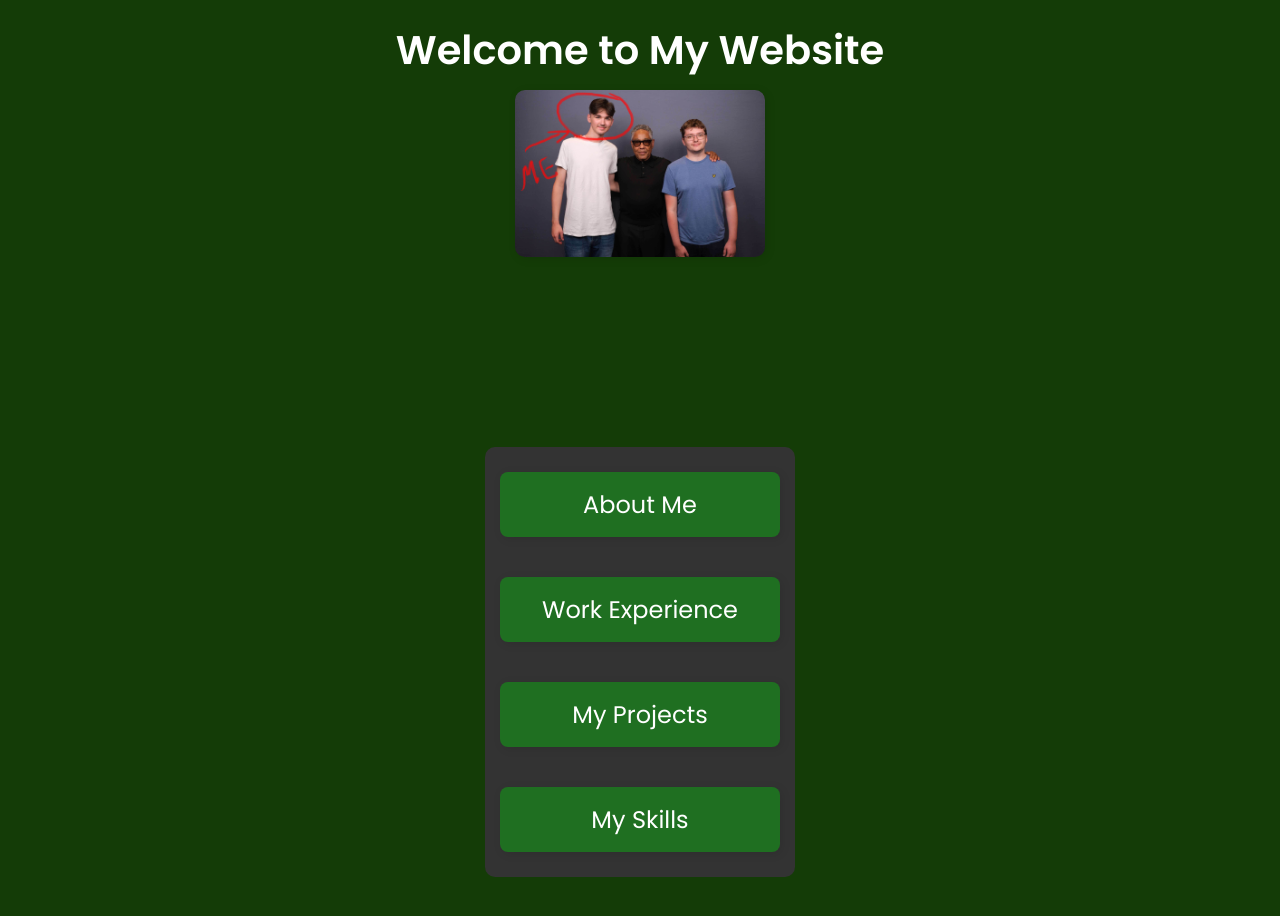
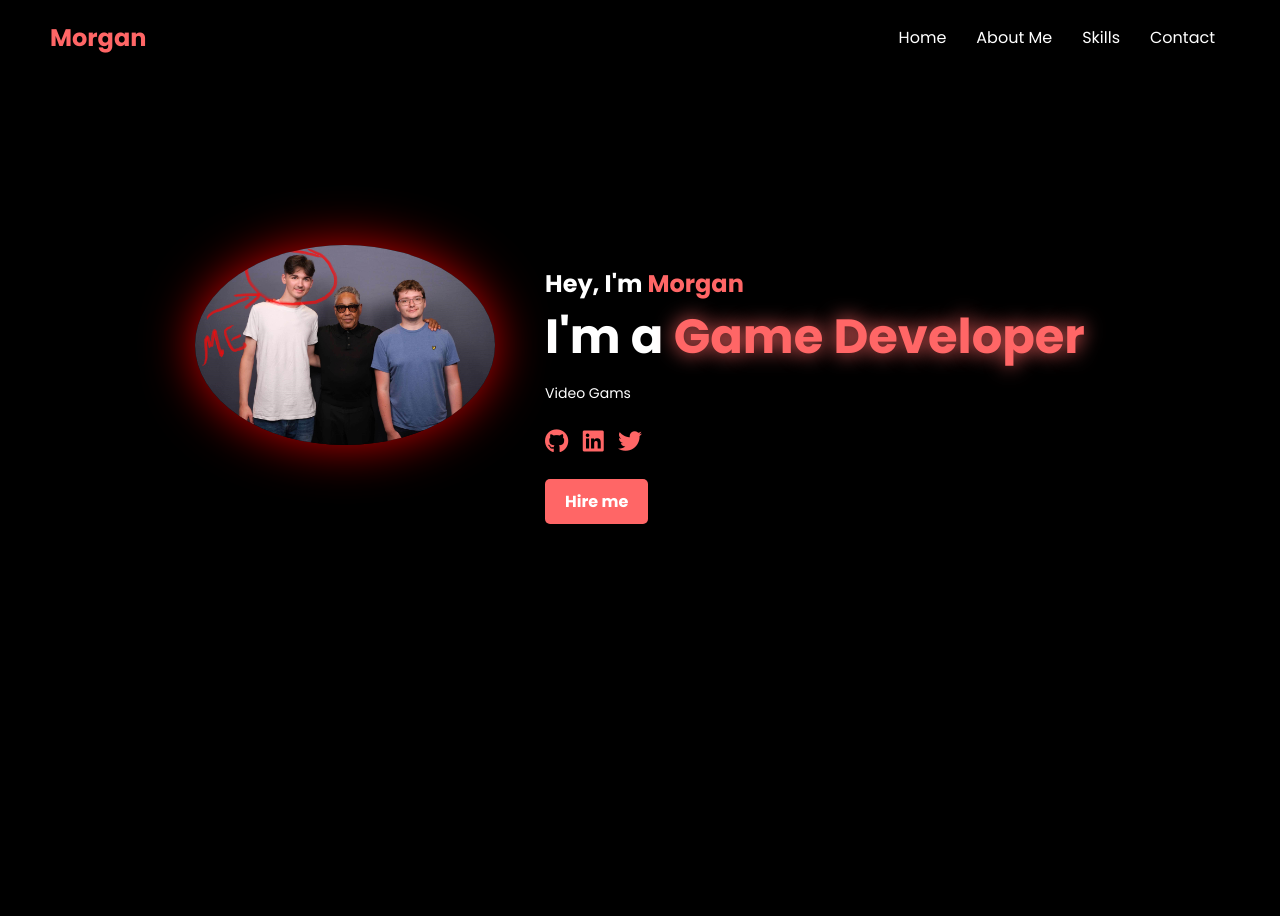
Before and after one commit to Mdot5596/My-Website, a plain HTML site: page MyWebsite/index.html in a window 1280 px wide. After the commit the page ends 800 px from the top, so only its background shows below. Drawn offline with Linux system fonts and the light colour scheme.

Commit message:
Visual update for home page

```diff
--- a/MyWebsite/index.html
+++ b/MyWebsite/index.html
@@ -1,44 +1,44 @@
 <!DOCTYPE html>
 <html lang="en">
-
 <head>
     <meta charset="UTF-8">
     <meta name="viewport" content="width=device-width, initial-scale=1.0">
-    <title>Morgans Website idk what to name</title>
+    <title>Morgans Portfolio</title>
     <link rel="stylesheet" href="styles.css">
-    <link rel="About Me" href="aboutme.html">
-    <link href="https://fonts.googleapis.com/css2?family=Poppins:wght@300;400;600&display=swap" rel="stylesheet">
+    <link rel="stylesheet" href="https://cdnjs.cloudflare.com/ajax/libs/font-awesome/6.4.2/css/all.min.css">
+</head>
+<body>
 
-</head>
-
-<body>
     <header>
-
-        <h1>Welcome to My Website</h1>
-        <img src="images/image1.jpg" alt="Website Banner" class="header-image">
+        <h1 class="logo">Morgan</h1>
         <nav>
-
             <ul>
+                <li><a href="#">Home</a></li>
                 <li><a href="aboutme.html">About Me</a></li>
-                <li><a href="Work Experience.html">Work Experience</a></li>
-                <li><a href="My Projects.html">My Projects</a></li>
-                <li><a href="My Skills.html">My Skills</a></li>
+                <li><a href="My Skills.html">Skills</a></li>
+                <li><a href="#">Contact</a></li>
             </ul>
-
         </nav>
-
     </header>
 
+    <section class="hero">
+        <div class="profile-container">
+            <img src="images/image1.jpg" alt="Morgan Profile">
+        </div>
+        <div class="text-content">
+            <h2>Hey, I'm <span class="name">Morgan</span></h2>
+            <h1>I'm a <span class="glow">Game Developer</span></h1>
+            <p>Video Gams</p>
 
-    <main>
-        <section>
-            <h2>Something</h2>
-            <p>IDK what to put on main screen yet</p>
-        </section>
-    </main>
+            <div class="social-icons">
+                <a href="https://github.com/Mdot5596"><i class="fa-brands fa-github"></i></a>
+                <a href="https://www.linkedin.com/in/morgan-hodge-860854256/"><i class="fa-brands fa-linkedin"></i></a>
+                <a href="#"><i class="fa-brands fa-twitter"></i></a>
+            </div>
 
-    <footer>
-        <p>&copy; 2025 My Website. All rights reserved.</p>
-    </footer>
+            <a href="#" class="hire-btn">Hire me</a>
+        </div>
+    </section>
+
 </body>
 </html>
--- a/MyWebsite/styles.css
+++ b/MyWebsite/styles.css
@@ -1,141 +1,127 @@
-/* General Reset */
-body, h1, h2, p, ul, li {
+@import url('https://fonts.googleapis.com/css2?family=Poppins:wght@300;400;600;700&display=swap');
+
+* {
     margin: 0;
     padding: 0;
-    list-style: none;
-    text-align: center;
+    box-sizing: border-box;
+    font-family: 'Poppins', sans-serif;
 }
 
-/* Apply Modern Font */
 body {
-    font-family: 'Poppins', sans-serif;
-    display: flex;
-    flex-direction: column;
-    justify-content: center; /* Centers content vertically */
-    align-items: center; /* Centers content horizontally */
-    height: 100vh; /* Full viewport height */
-    background-color: #f4f4f4;
-}
-
-/* Header Section */
-header {
-    width: 100%;
-    position: absolute;
-    top: 0;
-    padding: 20px 0;
-    background-color: #143c07;
+    background-color: black;
     color: white;
 }
 
-/* Centering the title */
-h1 {
-    text-align: center;
-    font-size: 2.5rem;
+header {
+    display: flex;
+    justify-content: space-between;
+    align-items: center;
+    padding: 20px 50px;
 }
 
-.header-image {
-    width: 50%; /* Adjust as needed */
-    max-width: 250px; /* Ensures it's not too big */
-    display: block;
-    margin: 10px auto 0 auto; /* Reduce bottom margin */
-    border-radius: 10px;
-    box-shadow: 2px 2px 10px rgba(0, 0, 0, 0.1);
+.logo {
+    font-size: 24px;
+    color: #ff6666;
+    font-weight: bold;
 }
 
-
-/* Centering the navigation menu */
-nav {
+nav ul {
+    list-style: none;
     display: flex;
-    justify-content: center;
-    align-items: center;
-    height: 100vh; /* Makes it take up full screen */
-    margin-top: 5px; /* Reduce space between image and buttons */
 }
 
-ul {
-    padding: 0;
-    margin: 0;
+nav ul li {
+    margin: 0 15px;
 }
 
-/* Modern Navbar */
-nav ul {
-    display: flex;
-    flex-direction: column;
-    gap: 20px;
-    background-color: #333;
-    padding: 15px;
-    border-radius: 10px;
+nav ul li a {
+    color: white;
+    text-decoration: none;
+    font-size: 16px;
+    transition: 0.3s;
 }
 
-/* Styling the List Items */
-li {
-    margin: 10px 0; /* Adds space between list items */
+nav ul li a:hover {
+    color: #ff6666;
 }
 
-/* Modern Buttons */
-li a {
-    text-decoration: none;
-    font-size: 1.5rem;
-    color: white;
-    padding: 15px 30px;
-    background-color: #1f6f21;
-    border-radius: 8px;
-    transition: all 0.3s ease-in-out;
-    display: inline-block;
-    text-align: center;
-    width: 220px; /* Uniform button width */
-    box-shadow: 2px 2px 10px rgba(0, 0, 0, 0.1);
+.hero {
+    display: flex;
+    align-items: center;
+    justify-content: center;
+    height: 80vh;
+    text-align: left;
 }
 
-li a:hover {
-    background-color: #2c8a2f;
-    transform: scale(1.05);
-    opacity: 0.9;
+.profile-container {
+    position: relative;
+    width: 300px;
+    height: 300px;
 }
 
-/* Hero Section */
-.hero {
-    text-align: center;
-    padding: 100px 20px;
-    background: linear-gradient(135deg, #667eea, #764ba2);
-    color: white;
-    border-radius: 10px;
-    margin: 50px auto;
-    max-width: 800px;
+.profile-container img {
+    width: 100%;
+    border-radius: 50%;
+    box-shadow: 0 0 50px rgba(255, 0, 0, 0.8);
 }
 
-/* Call to Action Button */
-.cta-button {
-    display: inline-block;
-    background: white;
-    color: #764ba2;
-    padding: 12px 25px;
-    text-decoration: none;
-    border-radius: 5px;
-    font-weight: bold;
-    transition: all 0.3s ease-in-out;
+.text-content {
+    margin-left: 50px;
+    max-width: 600px;
 }
 
-.cta-button:hover {
-    background: #ddd;
-    transform: scale(1.05);
+.text-content h2 {
+    font-size: 24px;
 }
 
-/* Section Styling */
-section {
-    max-width: 800px;
-    margin: auto;
-    padding: 40px;
-    background: white;
-    box-shadow: 0px 4px 10px rgba(0, 0, 0, 0.1);
-    border-radius: 10px;
+.text-content .name {
+    color: #ff6666;
+    font-weight: bold;
 }
 
+.text-content h1 {
+    font-size: 48px;
+    font-weight: bold;
+}
 
+.text-content .glow {
+    color: #ff6666;
+    text-shadow: 0 0 20px #ff6666;
+}
 
-/* Responsive Design */
-@media (max-width: 768px) {
-    nav ul {
-        flex-direction: column;
-    }
+.text-content p {
+    margin-top: 10px;
+    font-size: 14px;
+    line-height: 1.5;
 }
+
+.social-icons {
+    margin: 20px 0;
+}
+
+.social-icons a {
+    color: #ff6666;
+    margin-right: 10px;
+    font-size: 24px;
+    transition: 0.3s;
+}
+
+.social-icons a:hover {
+    color: white;
+}
+
+.hire-btn {
+    display: inline-block;
+    padding: 10px 20px;
+    background-color: #ff6666;
+    color: white;
+    text-decoration: none;
+    font-weight: bold;
+    border-radius: 5px;
+    transition: 0.3s;
+}
+
+.hire-btn:hover {
+    background-color: white;
+    color: black;
+}
```
